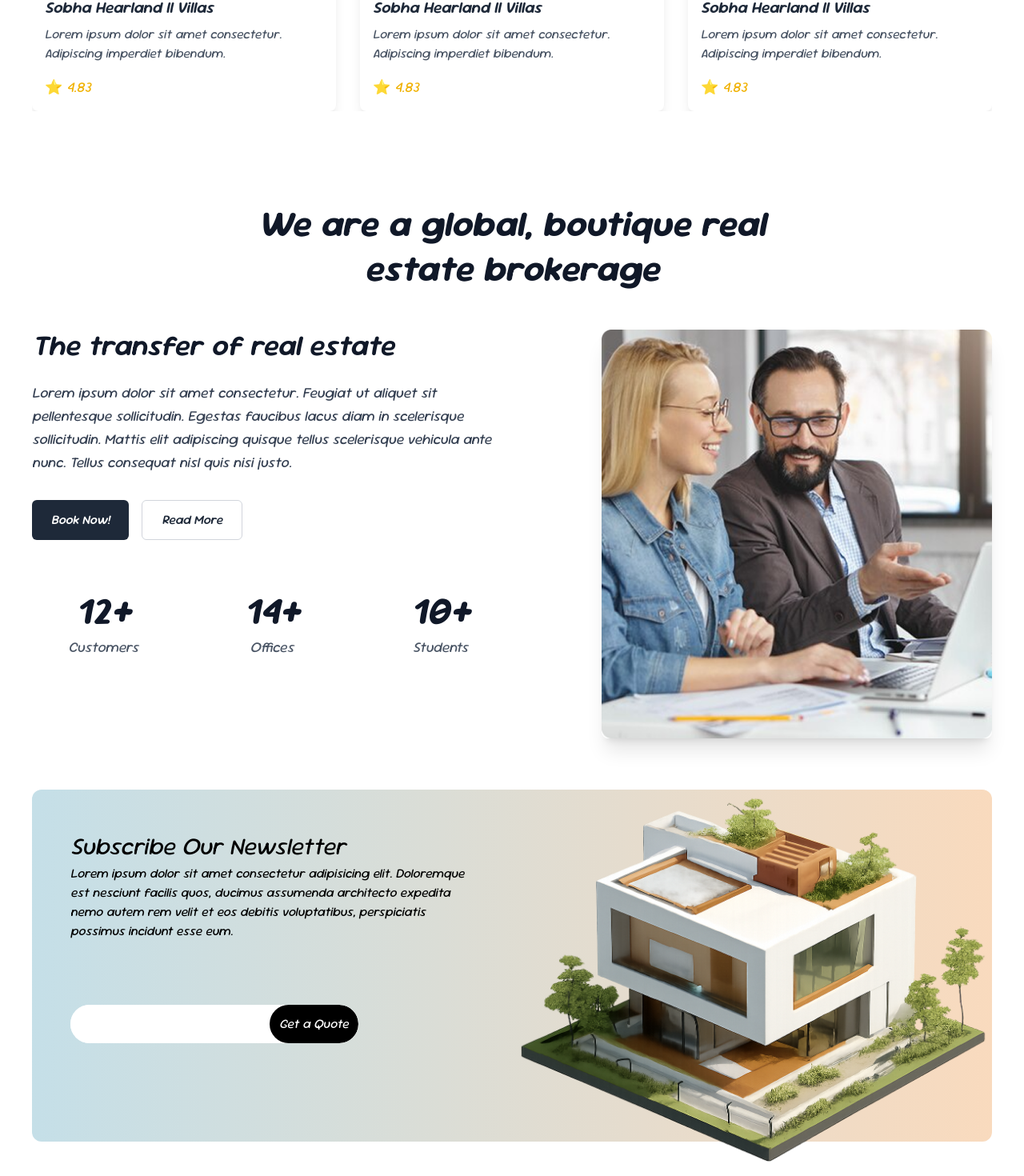
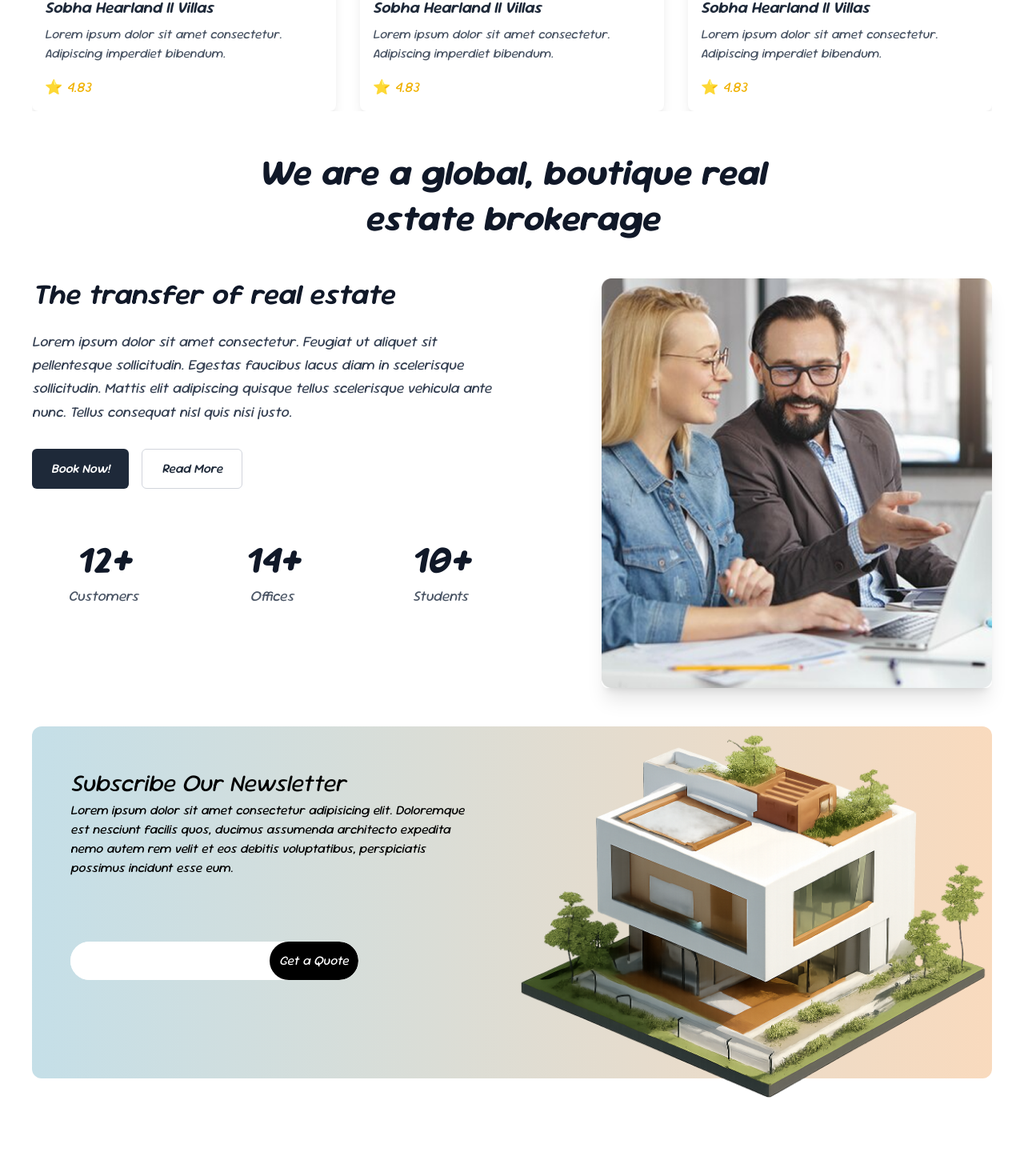
Before and after one commit to Abolfazleyaghoobi/landing-page, a React (Vite) app: page / in a window 1280 px wide. Shown: the part 1414-2884 px from the top of the page at 80% size. After the commit the page ends 2810 px from the top, so only its background shows below. Built offline with nearby package versions, Linux system fonts and the light colour scheme.

Commit message:
fix style

```diff
--- a/src/components/AboutUsSection/AboutUsSection.jsx
+++ b/src/components/AboutUsSection/AboutUsSection.jsx
@@ -2,7 +2,7 @@
 import AbouteImg from "../../assets/img/About.png"
 const AboutUsSection = () => {
   return (
-    <div className="flex flex-col items-center justify-center min-h-screen">
+    <div className="flex flex-col items-center justify-center ">
       {/* Title Section */}
       <h1 className=" font-bold text-[45px] dark:text-gray-300 text-gray-900 text-center mb-12 leading-tight">
         We are a global, boutique real <br className="hidden sm:inline" /> estate brokerage
--- a/src/components/footer/Footer.jsx
+++ b/src/components/footer/Footer.jsx
@@ -3,7 +3,7 @@
   return (
     <>
       <section className='bg-linear-[var(--color-gradient-header)]
-dark:bg-linear-[var(--color-gradient-header-darkMode)] mb-12 xxl:h-126 xl:h-110 lg:h-95 rounded-[12px]'>
+dark:bg-linear-[var(--color-gradient-header-darkMode)] my-12 xxl:h-126 xl:h-110 lg:h-95 rounded-[12px]'>
 
         <div className='flex'>
           <div className='w-1/2 p-12 '>
```
